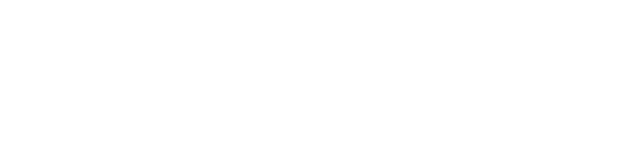
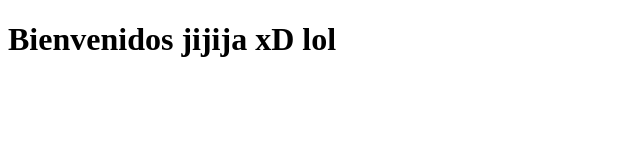
Before and after one commit to Deathgasm1998/ejemplo_proyecto_borrar, a plain HTML site: page index.html in a window 1280 px wide. Shown: the whole page, without its empty margins (0-640 px from the left). Drawn offline with Linux system fonts and the light colour scheme.

Commit message:
se agrego H1 en index

```diff
--- a/index.html
+++ b/index.html
@@ -7,6 +7,6 @@
     <title>Subir a github</title>
 </head>
 <body>
-
+    <h1>Bienvenidos jijija xD lol</h1>
 </body>
 </html>
```
